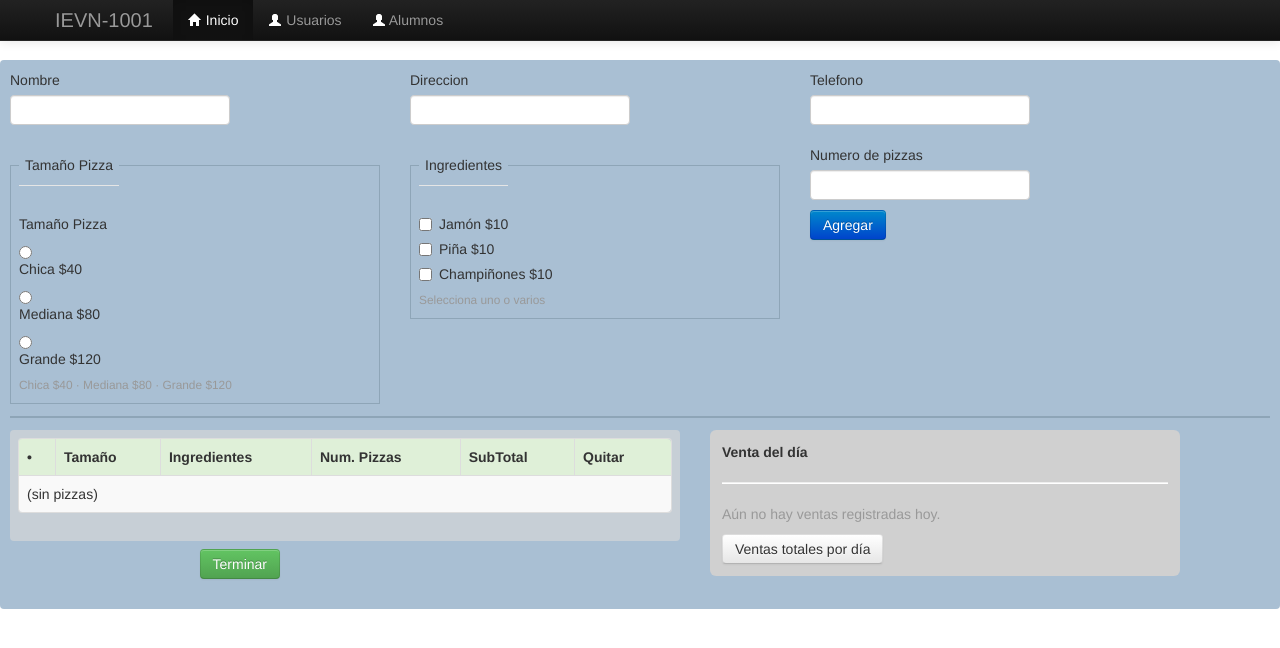
After one commit to IEVN1003-21000411/api_flask03, a Flask app: page /pedidos in a window 1280 px wide. The commit adds this page. Shown: the top 648 px of the page. Run offline with Flask 3, Linux system fonts and the light colour scheme; some libraries are stand-ins or nearby versions.

Commit message:
pizzas 07-11-2025

```diff
--- a/app.py
+++ b/app.py
@@ -1,6 +1,9 @@
 from flask import Flask, render_template, request
 import forms
 import math
+from flask import make_response, jsonify
+from datetime import datetime
+import json
 
 app = Flask(__name__)
 
@@ -36,13 +39,46 @@ def alumnos():
     nom = ""
     ape = ""
     em = ""
+
+    estudiantes=[]
+    tem = []
+    datos={}
+
     alumnos_clase = forms.UserForm(request.form)
     if request.method == 'POST' and alumnos_clase.validate():#Mandamos los datos del html a from.py
         mat= alumnos_clase.matricula.data
         nom = alumnos_clase.nombre.data
         ape=alumnos_clase.apellido.data
         em=alumnos_clase.correo.data
-    return render_template('Alumnos.html', form = alumnos_clase, mat = mat, nom = nom, ape= ape, em = em)
+        datos={"matricula":mat,"nombre":nom,"appellido":ape,"correo":em}
+
+        datos_str = request.cookies.get('Estudiantes')
+        if not datos_str:
+            return "No hay cookies"
+
+        tem = json.loads(datos_str)#Los esta pasado como diccionario y no como lista primero hay que convertirlos a lista
+        estudiantes = tem
+        estudiantes.append(datos)
+
+    response = make_response(render_template('Alumnos.html', form = alumnos_clase, mat = mat, nom = nom, ape= ape, em = em))
+
+    response.set_cookie('Estudiantes', json.dumps(estudiantes))
+
+    return response
+
+
+# @app.get("/get_cookie")
+# def get_cookie():
+#     datos_str = request.cookies.get('Estudiantes')
+#     if not datos_str:
+#         return "No hay cookies"
+
+#     datos = json.loads(datos_str)
+#     return jsonify(datos)
+
+
+
+
 
 @app.route('/figura', methods=['GET','POST'])
 def figura():
@@ -118,5 +154,158 @@ def prueba():
     </ul>
     '''
 
+
+
+
+
+
+
+
+
+
+
+
+
+
+
+
+
+#pizzas
+@app.route('/pedidos', methods=['GET', 'POST'])
+def pedidos():
+    form = forms.ClientesForm(request.form)
+    pedido = []
+    ventas = []
+    total_dia = 0
+
+    pedido_cookie = request.cookies.get('pedido')
+    ventas_cookie = request.cookies.get('ventas')
+
+    if pedido_cookie:
+        try:
+            pedido = json.loads(pedido_cookie)
+        except:
+            pedido = []
+
+    if ventas_cookie:
+        try:
+            ventas = json.loads(ventas_cookie)
+        except:
+            ventas = []
+
+    if request.method == 'POST':
+        accion = request.form.get('action')
+
+        if accion == 'agregar' and form.validate():
+            nombre = form.nombre.data
+            direccion = form.direccion.data
+            telefono = form.telefono.data
+            tamano = form.tamano.data
+            ingredientes = form.ingredientes.data
+            cantidad = form.cantidad.data
+
+            precios = {'chica': 40, 'mediana': 80, 'grande': 120}
+            subtotal = precios[tamano] * cantidad + (10 * len(ingredientes))
+
+            nueva_pizza = {
+                'tamano': tamano,
+                'ingredientes': ingredientes,
+                'cantidad': cantidad,
+                'subtotal': subtotal
+            }
+
+            pedido.append(nueva_pizza)
+
+        elif accion and accion.startswith('quitar_'):
+            try:
+                indice = int(accion.split('_')[1])
+                if 0 <= indice < len(pedido):
+                    pedido.pop(indice)
+                    print(f"Pizza eliminada en índice {indice}")
+            except Exception as e:
+                print("Error al eliminar:", e)
+
+
+        elif accion == 'terminar':
+            pedido_cookie = request.cookies.get('pedido')
+            if pedido_cookie:
+                pedido = json.loads(pedido_cookie)
+                print("Pedido cargado de cookie:", pedido)
+            else:
+                print("No hay cookie de pedido")
+
+            if pedido:
+                total_cliente = sum(p['subtotal'] for p in pedido)
+                nombre = form.nombre.data or "Cliente sin nombre"
+                direccion = form.direccion.data or "Sin direccion"
+                telefono = form.telefono.data or "Sin telefono"
+                fecha = datetime.now().strftime('%d-%m-%Y')
+
+                venta = {
+                    'nombre': nombre,
+                    'direccion': direccion,
+                    'telefono': telefono,
+                    'fecha': fecha,
+                    'total': total_cliente
+                }
+
+                print("Venta creada:", venta)
+                ventas.append(venta)
+                pedido = []
+            else:
+                print("Pedido vacío, no se registró venta.")
+
+
+
+    hoy = datetime.now().strftime('%d-%m-%Y')
+    ventas_hoy = []
+    total_dia = 0
+
+    for v in ventas:
+        if v.get('fecha') == hoy:
+            ventas_hoy.append((v.get('nombre', 'Cliente'), v.get('total', 0)))
+            total_dia += v.get('total', 0)
+
+    response = make_response(render_template(
+        'pedidos.html',
+        form=form,
+        pedido=pedido,
+        ventas=ventas,
+        ventas_hoy=ventas_hoy,
+        total_dia=total_dia
+    ))
+
+    response.set_cookie('pedido', json.dumps(pedido))
+    response.set_cookie('ventas', json.dumps(ventas))
+    print("Cookies actualizadas con:", {'pedido': pedido, 'ventas': ventas})
+
+    return response
+
+@app.route("/get_cookie")
+def get_cookie():
+    ventas_cookie = request.cookies.get('ventas')
+    if not ventas_cookie:
+        return jsonify([])
+
+    try:
+        ventas = json.loads(ventas_cookie)
+    except Exception as e:
+        print("Error leyendo ventas:", e)
+        ventas = []
+
+    return jsonify(ventas)
+
+
+
+
+
+
+
+
+
+
+
+
+
 if __name__ == '__main__':
     app.run(debug=True)
--- a/forms.py
+++ b/forms.py
@@ -1,7 +1,7 @@
 from wtforms import Form
-from wtforms import StringField,FloatField, EmailField,PasswordField,IntegerField,RadioField
-from wtforms.validators import InputRequired,NumberRange,Email
+from wtforms import StringField, FloatField, PasswordField, IntegerField, EmailField
 from wtforms import validators
+from wtforms import RadioField, SelectMultipleField
 
 
 class UserForm(Form):
@@ -22,3 +22,22 @@ class FigurasForm(Form):
     ancho = FloatField("Ancho")
     radio = FloatField("Radio")
     lado = FloatField("Lado")
+
+
+class ClientesForm(Form):
+    nombre = StringField("Nombre", [validators.DataRequired(message="El campo es requerido")])
+
+    telefono = StringField("Telefono",[validators.DataRequired(message="El campo es requerido")])
+
+    direccion = StringField("Direccion",[validators.DataRequired(message="El campo es requerido")])
+
+    tamano = RadioField('Tamaño Pizza', choices=[('chica','Chica $40'),
+                                           ('mediana','Mediana $80'),
+                                           ('grande','Grande $120')],
+                        validators=[validators.DataRequired(message="Seleccione un tamaño")])
+    ingredientes = SelectMultipleField('Ingredientes', choices=[('jamon','Jamon $10'),
+                                                                ('piña','Piña $10'),
+                                                                ('champiñones','Champiñones $10'),])
+    cantidad = IntegerField("Numero de pizzas",
+                            [validators.DataRequired(message="Ingresa la cantidad")]
+                            )
--- a/templates/Alumnos.html
+++ b/templates/Alumnos.html
@@ -15,4 +15,8 @@
 <h2>Apellido:{{ ape }} </h2>
 <h2>Email:{{ em }} </h2>
 
+<form action="/get_cookie" method="get" class="form-control" novalidate>
+    <button type="submit" class="btn btn-secondary">Obtener cookie</button>
+</form>
+
 {%endblock%}
--- a/templates/_macros.html
+++ b/templates/_macros.html
@@ -31,3 +31,37 @@
   {% endif %}
   </dd>
 {% endmacro %}
+
+<!--Parte de la pizzeria-->
+{% macro campo(field) %}
+<div class="mb-3">
+    {{ field.label(class="form-label") }}
+    {{ field(class="form-control") }}
+    {% if field.errors %}
+        <div class="text-danger small">
+            {% for error in field.errors %}
+                {{ error }}
+            {% endfor %}
+        </div>
+    {% endif %}
+</div>
+{% endmacro %}
+
+{% macro radios(field) %}
+<div class="mb-3">
+    {{ field.label(class="form-label") }}
+    {% for subfield in field %}
+        <div class="form-check form-check-inline">
+            {{ subfield(class="form-check-input") }}
+            {{ subfield.label(class="form-check-label") }}
+        </div>
+    {% endfor %}
+    {% if field.errors %}
+        <div class="text-danger small">
+            {% for error in field.errors %}
+                {{ error }}
+            {% endfor %}
+        </div>
+    {% endif %}
+</div>
+{% endmacro %}
--- a/templates/layout.html
+++ b/templates/layout.html
@@ -3,7 +3,8 @@
 <head>
     <meta charset="UTF-8">
     <meta name="viewport" content="width=device-width, initial-scale=1">
-    <link rel="stylesheet" href="../static/bootstrap/css/bootstrap.min.css">
+    <link rel="stylesheet" href="{{ url_for('static', filename='bootstrap/css/bootstrap.min.css') }}">
+    <link rel="stylesheet" href="{{ url_for('static', filename='bootstrap/css/bootstrap-responsive.min.css') }}">
     <style>
         body{
             padding-top: 60px;}
@@ -44,6 +45,7 @@
             </ul>
         </div>
        </div>
+    </div>
     <!--Para incustrar las otras paginas es de la siguintes manera-->
     {% block content %}
     <!--a qui es donde va ir iterado o mas bien herrado en los demas pagina puede ir como por ejemplo <h1>Distancia</h1> y <h1>Operaciones</h1>-->
--- /dev/null
+++ b/templates/pedidos.html
@@ -0,0 +1,192 @@
+{% extends "layout.html" %} {% block content %} {% import "_macros.html" as
+macro %}
+
+<style>
+  .panel {
+    background: #a9bfd3;
+    padding: 10px;
+    border-radius: 4px;
+  }
+  fieldset {
+    border: 1px solid #8ea5b7;
+    padding: 8px;
+  }
+  legend {
+    font-size: 14px;
+    width: auto;
+    padding: 0 6px;
+  }
+  .panel-ventas {
+    background: #d0d0d0;
+    padding: 12px;
+    border-radius: 6px;
+  }
+  .bloque {
+    margin-bottom: 10px;
+  }
+  .tabla-wrap {
+    background: #c7cfd6;
+    padding: 8px;
+    border-radius: 4px;
+  }
+  .btn-min {
+    padding: 4px 12px;
+  }
+  hr.divisor {
+    border: 0;
+    border-top: 2px solid #8ea5b7;
+    margin: 12px 0;
+  }
+</style>
+
+<div class="panel">
+  <form action="" method="post" class="form-control" novalidate>
+    <div class="row bloque">
+      <div class="span4">{{ macro.campo(form.nombre) }}</div>
+      <div class="span4">{{ macro.campo(form.direccion) }}</div>
+      <div class="span4">{{ macro.campo(form.telefono) }}</div>
+    </div>
+
+    <div class="row bloque">
+      <div class="span4">
+        <fieldset>
+          <legend>Tamaño Pizza</legend>
+          {{ macro.radios(form.tamano) }}
+          <small class="muted">Chica $40 · Mediana $80 · Grande $120</small>
+        </fieldset>
+      </div>
+
+      <div class="span4">
+        <fieldset>
+          <legend>Ingredientes</legend>
+
+          <label class="checkbox" for="ing_jamon">
+            <input
+              type="checkbox"
+              id="ing_jamon"
+              name="{{ form.ingredientes.name }}"
+              value="jamon" />
+            Jamón $10
+          </label>
+          <label class="checkbox" for="ing_pina">
+            <input
+              type="checkbox"
+              id="ing_pina"
+              name="{{ form.ingredientes.name }}"
+              value="piña" />
+            Piña $10
+          </label>
+          <label class="checkbox" for="ing_champi">
+            <input
+              type="checkbox"
+              id="ing_champi"
+              name="{{ form.ingredientes.name }}"
+              value="champiñones" />
+            Champiñones $10
+          </label>
+
+          <small class="muted">Selecciona uno o varios</small>
+        </fieldset>
+      </div>
+
+      <div class="span4">
+        {{ macro.campo(form.cantidad) }}
+        <button
+          type="submit"
+          name="action"
+          value="agregar"
+          class="btn btn-primary btn-min">
+          Agregar
+        </button>
+      </div>
+    </div>
+
+    <hr class="divisor" />
+
+    <div class="row bloque">
+      <div class="span7">
+        <div class="tabla-wrap">
+          <table class="table table-bordered table-striped">
+            <thead class="tr-head">
+              <tr>
+                <th style="width: 20px">•</th>
+                <th>Tamaño</th>
+                <th>Ingredientes</th>
+                <th>Num. Pizzas</th>
+                <th>SubTotal</th>
+                <th style="width: 80px">Quitar</th>
+              </tr>
+            </thead>
+            <tbody>
+              {% if pedido %} {% for item in pedido %}
+              <tr>
+                <td></td>
+                <td>{{ item.tamano }}</td>
+                <td>{{ item.ingredientes | join(', ') }}</td>
+                <td>{{ item.cantidad }}</td>
+                <td>${{ "%.2f"|format(item.subtotal) }}</td>
+                <td>
+                  <button
+                    type="submit"
+                    name="action"
+                    value="quitar_{{ loop.index0 }}"
+                    class="btn btn-danger btn-sm">
+                    Quitar
+                  </button>
+                </td>
+              </tr>
+              {% endfor %} {% else %}
+              <tr>
+                <td colspan="6" class="text-center text-muted">(sin pizzas)</td>
+              </tr>
+              {% endif %}
+            </tbody>
+          </table>
+        </div>
+
+        <div class="row" style="margin-top: 8px">
+
+          <div class="span3" style="text-align: right">
+            <button
+              type="submit"
+              name="action"
+              value="terminar"
+              class="btn btn-success btn-min">
+              Terminar
+            </button>
+          </div>
+        </div>
+      </div>
+
+      <div class="span5">
+        <div class="panel-ventas">
+          <strong>Venta del día</strong>
+          <hr />
+          {% if ventas_hoy and ventas_hoy|length>0 %} {% for nombre, total in
+          ventas_hoy %}
+          <p style="font-size: 16px">
+            <strong>{{ nombre }}</strong> &nbsp; total &nbsp; ${{
+            "%.0f"|format(total) }}
+          </p>
+          {% endfor %}
+          <hr />
+          <p style="font-size: 18px">
+            <strong>Ventas totales del día:</strong> ${{
+            "%.0f"|format(total_dia) }}
+          </p>
+          {% else %}
+          <p class="muted">Aún no hay ventas registradas hoy.</p>
+          {% endif %}
+          <button
+            formaction="{{ url_for('get_cookie') }}"
+            formmethod="get"
+            class="btn btn-secondary btn-min">
+            Ventas totales por día
+          </button>
+        </div>
+      </div>
+    </div>
+  </form>
+</div>
+
+{% endblock %}
```
